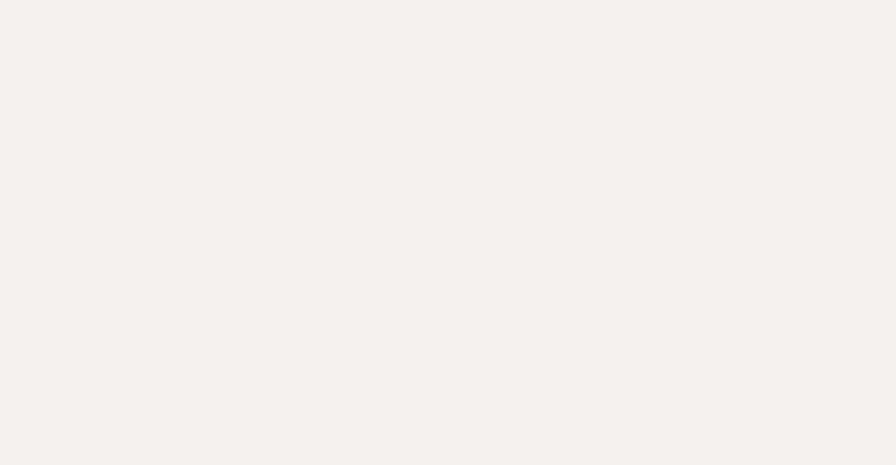
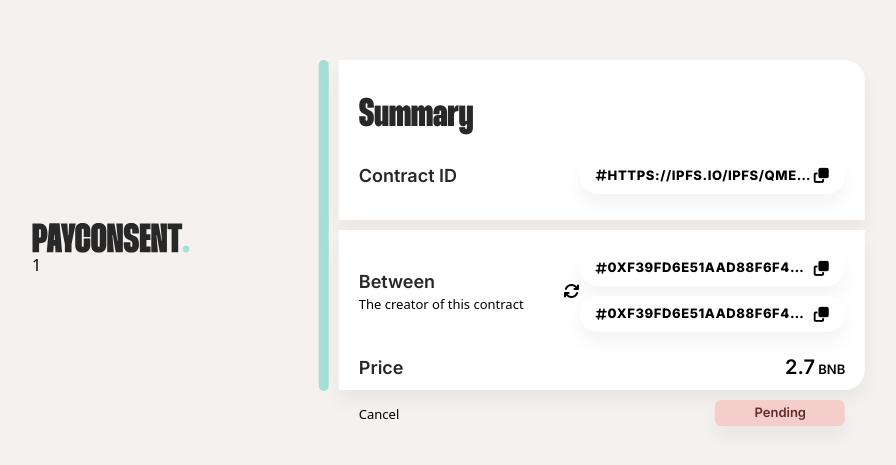
Before and after one commit to ethan0905/Starton_hackathon_2022, a React (Vite) app: page /summary/contracts/1 in a window 1280 px wide. Before the commit this address had no page. Shown: the part 157-622 px from the top of the page, without its empty margins (48-944 px from the left). Built offline with nearby package versions, Linux system fonts and the light colour scheme; a web font is replaced by a local one.

Commit message:
pushing work.. not working version

```diff
--- a/src/App.jsx
+++ b/src/App.jsx
@@ -13,7 +13,7 @@ export default function App() {
         <Routes>
           <Route path="/" element={<MainPage/>}/>
           <Route path="/form" element={<FormPage/>}/>
-          <Route path="/summary" element={<SummaryPage/>}/>
+          <Route path="/summary/contracts/:contractaddress" element={<SummaryPage/>}/>
         </Routes>
       </div>
   </Router>
--- a/src/pages/summary-page.jsx
+++ b/src/pages/summary-page.jsx
@@ -1,9 +1,10 @@
 import React from "react";
 import { Component } from "react";
 import Logo from "../assets/PAYCONSENT.svg"
-
+import axios from "axios";
 import "../assets/css/summary-page.css";
 import "../assets/css/form.css";
+import { useParams } from "react-router-dom";
 
 const json = {
   data: {
@@ -15,11 +16,32 @@ const json = {
   },
 };
 
+const starton = axios.create({
+  baseURL: "https://api.starton.io/v3",
+  headers:{
+    "x-api-key": "sk_live_89c7396e-c994-415e-9127-8bb3f7b8a7d4",
+  }
+});
+
+async function getInfo(contractaddress){
+  console.log(ethereum.selectedAddress)
+  const res = await starton.post("/smart-contract/binance-testnet/"+contractaddress+"/read",{
+    functionName :"getUsersInfo",
+    params: [
+      String(ethereum.selectedAddress),
+    ],
+  },
+  ).then((response)=> console.log(response.data));
+}
+
 function SummaryPage(){
+  let params = useParams();
+
   return (
     <div className="w-full h-auto overflow-scroll block h-screen background p-4 flex items-center justify-center">
       <div className="w-screen ml-[64px] mt-[14px]">
         <img src={Logo} alt="Logo" className="h-[30px]"/>
+        <p>{params.contractaddress}</p>
       </div>
       {/* <div className="flex items-center justify-center flex-col ">
         <div className="sm:text-3xl text-2xl font-semibold text-center text-sky-600 mb-12">
@@ -126,7 +148,7 @@ function SummaryPage(){
                 </button>
               </div>
               <div>
-                <div class="btn-status-pending" type="submit">
+                <div class="btn-status-pending" type="submit" onClick={() => getInfo(params.contractaddress)}>
                   Pending
                 </div>
               </div>
```
Also changed, not shown: src/pages/form-page.jsx (+3 -4 lines).
